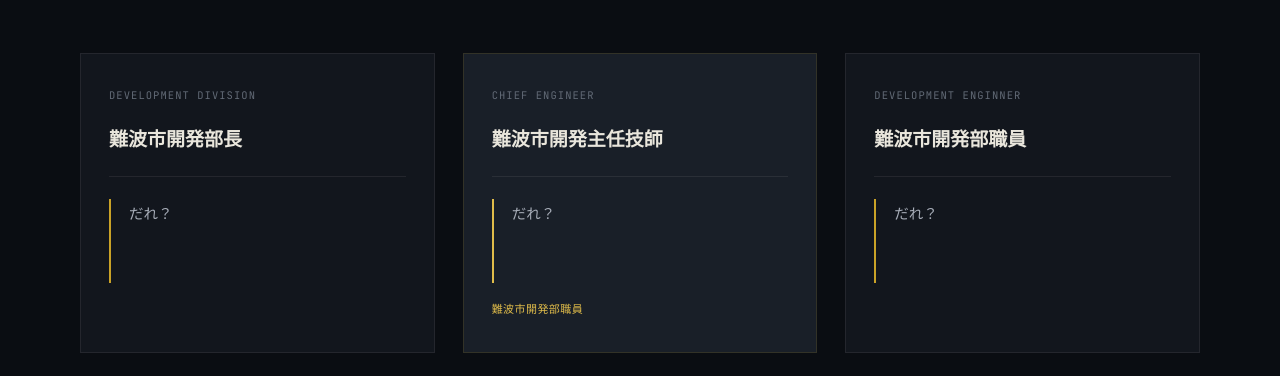
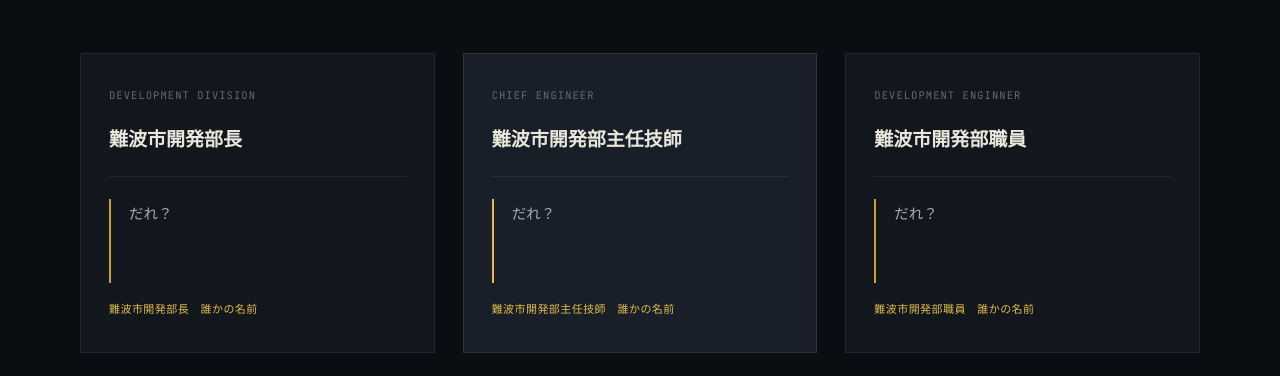
Before and after one commit to kka06613-ux/Namba.city.offical.site, a plain HTML site: page development.html in a window 1280 px wide. Shown: the part 424-800 px from the top of the page. Drawn offline with Linux system fonts and the light colour scheme.

Commit message:
Update development.html

```diff
--- a/development.html
+++ b/development.html
@@ -47,15 +47,16 @@
           <blockquote class="member-quote">
            だれ？
           </blockquote>
+          <p class="member-note">難波市開発部長　誰かの名前</p>
         </article>
 
         <article class="member-card member-card-featured">
           <p class="member-role-label">Chief Engineer</p>
-          <h3 class="member-role">難波市開発主任技師</h3>
+          <h3 class="member-role">難波市開発部主任技師</h3>
           <blockquote class="member-quote">
           だれ？
           </blockquote>
-          <p class="member-note">難波市開発部職員</p>
+          <p class="member-note">難波市開発部主任技師　誰かの名前</p>
         </article>
 
         <article class="member-card">
@@ -64,6 +65,7 @@
           <blockquote class="member-quote">
            だれ？
           </blockquote>
+          <p class="member-note">難波市開発部職員　誰かの名前</p>
         </article>
 
       </div>
```
